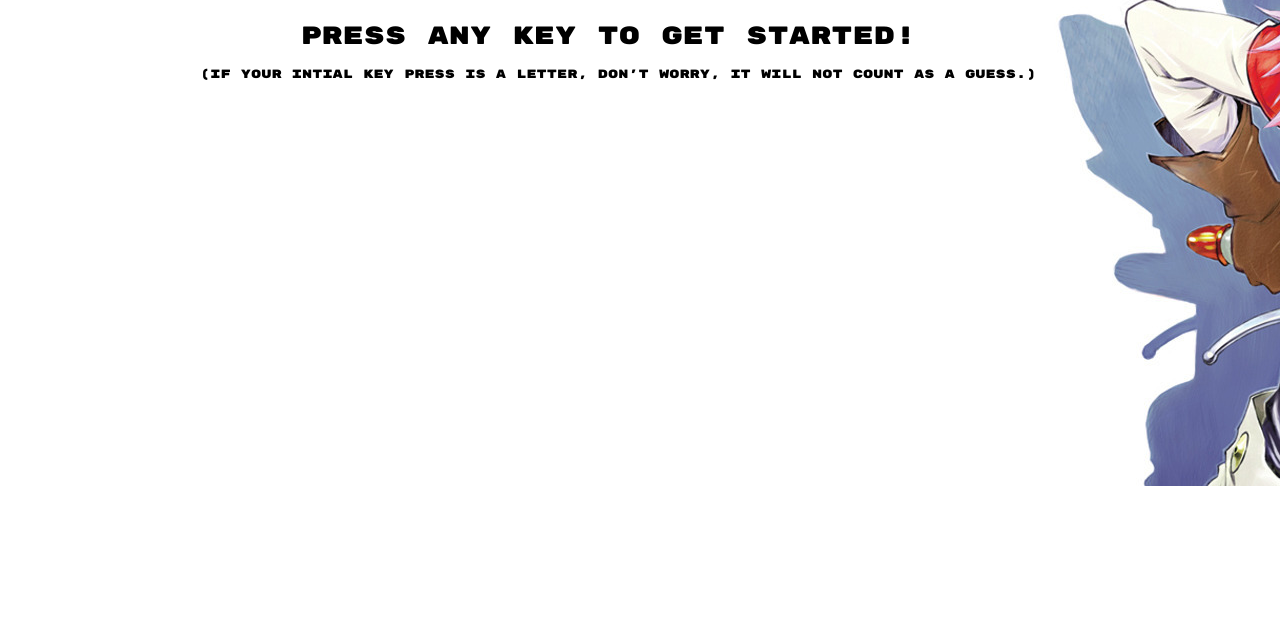
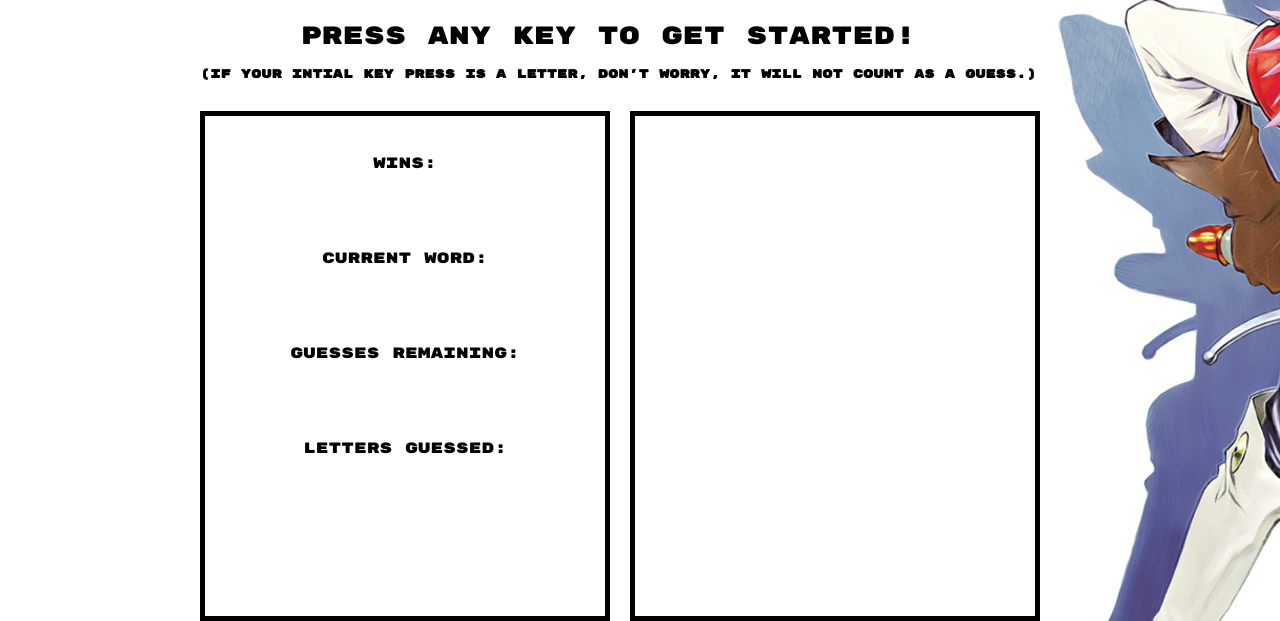
Before and after one commit to zagara2/Hangman-Game, a plain HTML site: page index.html in a window 1280 px wide. Shown: the part 314-935 px from the top of the page. Before the commit the page ends 800 px from the top, so only its background shows below. Drawn offline with nearby package versions, Linux system fonts and the light colour scheme.

Commit message:
added box styling

```diff
--- a/assets/css/style.css
+++ b/assets/css/style.css
@@ -40,6 +40,44 @@ body {
 	margin-top: 20px;
 	font-family: 'Rubik Mono One', sans-serif;
 	color:black;
+	font-weight:bold;
 	font-size:12px;
 
 }
+
+.gamedata1 {
+	margin-top:30px;
+	margin-left:200px;
+	margin-right: 20px;
+	border-style: solid;
+    border-width: 5px;
+    height:500px;
+    width:400px;
+    float:left;
+   font-family: 'Rubik Mono One', sans-serif;
+    font-size:15px;
+
+    text-align:center;
+
+}
+
+.gamedata2 {
+	margin-top:30px;
+	/*margin-left:210px;*/
+	border-style: solid;
+    border-width: 5px;
+    height:500px;
+    width:400px;
+    float:left;
+    font-family: 'Rubik Mono One', sans-serif;
+    font-size:15px;
+
+    text-align:center;
+
+
+}
+
+.innerbox {
+	padding:40px;
+
+}
--- a/assets/javascript/game.js
+++ b/assets/javascript/game.js
@@ -42,7 +42,7 @@ function checkForBlanks(myArray) {
 function chooseNewWord() {
 secretword = getWord(possibleWords);
         secretwordArray = generateBlanks(secretword);
-        $("#currentWord").html("Current Word: " + "<br>" + secretwordArray.join(" "));
+        $("#currentWord").html("Current Word: " + "<br> <br> <br>" + secretwordArray.join(" "));
 }
 // game init
 //     ((player moves))
@@ -81,8 +81,8 @@ document.onkeyup = function(event) {
 
         secretword = getWord(possibleWords);
         secretwordArray = generateBlanks(secretword);
-        $("#currentWord").html("Current Word: " + "<br>" + secretwordArray.join(" "));
-        $("#lettersGuessed").html("Letters Guessed: " + "<br>" + lettersGuessed.join(" "));
+        $("#currentWord").html("Current Word: " + "<br> <br> <br>" + secretwordArray.join(" "));
+        $("#lettersGuessed").html("Letters Guessed: " + "<br><br><br>" + lettersGuessed.join(" "));
         $("#guessesRemaining").html("Guesses Remaining: " + numGuesses);
         $("#numWins").html("Wins: " + numWins);
         GAME_STATE = true;
@@ -116,8 +116,8 @@ document.onkeyup = function(event) {
             lettersGuessed.push(lowerGuess);
 
 
-            $("#currentWord").html("Current Word: " + "<br>" + secretwordArray.join(" ")); //display updated blanks array
-            $("#lettersGuessed").html("Letters Guessed: " + "<br>" + lettersGuessed.join(" ")); //display updated letters guessed array
+            $("#currentWord").html("Current Word: " + "<br> <br> <br>" + secretwordArray.join(" ")); //display updated blanks array
+            $("#lettersGuessed").html("Letters Guessed: " + "<br><br><br>" + lettersGuessed.join(" ")); //display updated letters guessed array
 
 
         } else { //if the guessed letter is not in the secret word
@@ -127,7 +127,7 @@ document.onkeyup = function(event) {
             numGuesses = numGuesses - 1;
             $("#guessesRemaining").html("Guesses Remaining: " + numGuesses); //display updated number of guesses
             lettersGuessed.push(lowerGuess);
-            $("#lettersGuessed").html("Letters Guessed: " + "<br>" + lettersGuessed.join(" ")); //display updated letters guessed array
+            $("#lettersGuessed").html("Letters Guessed: " + "<br><br><br>" + lettersGuessed.join(" ")); //display updated letters guessed array
         }
 
 
@@ -140,7 +140,7 @@ document.onkeyup = function(event) {
         numGuesses = 10;
         $("#guessesRemaining").html("Guesses Remaining: " + numGuesses);
         lettersGuessed = [];
-        $("#lettersGuessed").html("Letters Guessed: " + "<br>" + lettersGuessed.join(" "));
+        $("#lettersGuessed").html("Letters Guessed: " + "<br><br><br>" + lettersGuessed.join(" "));
         //$("#gameOutcome").empty();
         console.log("game is over");
 
@@ -151,7 +151,7 @@ document.onkeyup = function(event) {
 
     if (numGuesses === 0) { //game over, user loses
     	console.log("it's a loss");
-        $("#lastgameOutcome").html("Previous Game Outcome:" + "<br>"+ "You Lost! Secret word was " + secretword);
+        $("#lastgameOutcome").html("Outcome of Last Game:" + "<br><br><br>"+ "You Lost! Secret word was " + secretword);
         gameEnd(); //auto restart game on loss
         // playGame();
         chooseNewWord();
@@ -161,7 +161,7 @@ document.onkeyup = function(event) {
 
     if (checkForBlanks(secretwordArray) === false) { //game over, user wins
     	console.log("it's a win");
-        $("#lastgameOutcome").html("Previous Game Outcome:" + "<br>"+"You Won! Secret word was " + secretword);
+        $("#lastgameOutcome").html("Outcome of Last Game:" + "<br><br><br>"+"You Won! Secret word was " + secretword);
         numWins = numWins + 1;
         $("#numWins").html("Wins: " + numWins);
         gameEnd(); //auto restart game on win
--- a/index.html
+++ b/index.html
@@ -6,6 +6,7 @@
 	<!-- <link rel="stylesheet" href="https://maxcdn.bootstrapcdn.com/bootstrap/3.3.6/css/bootstrap.min.css"> -->
 	<link href="https://fonts.googleapis.com/css?family=Rubik+Mono+One" rel="stylesheet">
 	<link href="https://fonts.googleapis.com/css?family=Russo+One" rel="stylesheet">
+	<link href="https://fonts.googleapis.com/css?family=VT323" rel="stylesheet">
 
 	<script src="https://code.jquery.com/jquery-3.1.1.js"></script>
 	<link rel="stylesheet" type="text/css" href="assets/css/reset.css">
@@ -38,30 +39,35 @@ Press any key to get started!
 <div class = "gamedata1">
 
 
-<div id = "numWins">
-<!-- Wins: 0 -->
+<div class = "innerbox" id = "numWins">
+Wins:
 
 </div>
 
-<div id = "currentWord">
-<!-- Current Word: -->
+<div class = "innerbox" id = "currentWord">
+Current Word:
+
 </div>
 
-<div id = "guessesRemaining">
-<!-- Guesses Remaining: 10 -->
+<div class = "innerbox" id = "guessesRemaining">
+Guesses Remaining:
 </div>
 
-<div id = "lettersGuessed">
-<!-- Letters Guessed: -->
+<div class = "innerbox" id = "lettersGuessed">
+Letters Guessed:
 </div>
 
 </div>
 
 <div class = "gamedata2">
 
-<div id = "lastgameOutcome">
+<div class = "innerbox" id = "lastgameOutcome">
 
 
+
+</div>
+<div id = "relevantImg">
+</div>
 </div>
 
 
```
